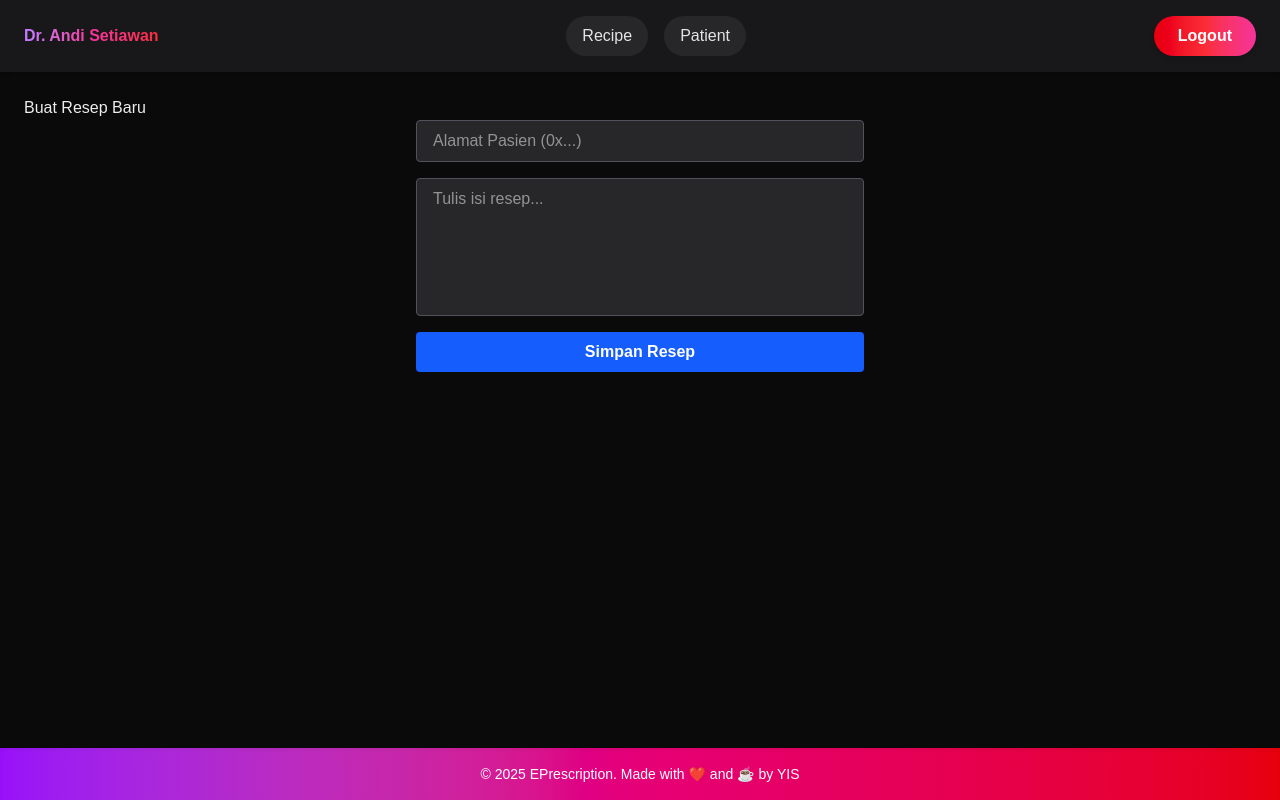
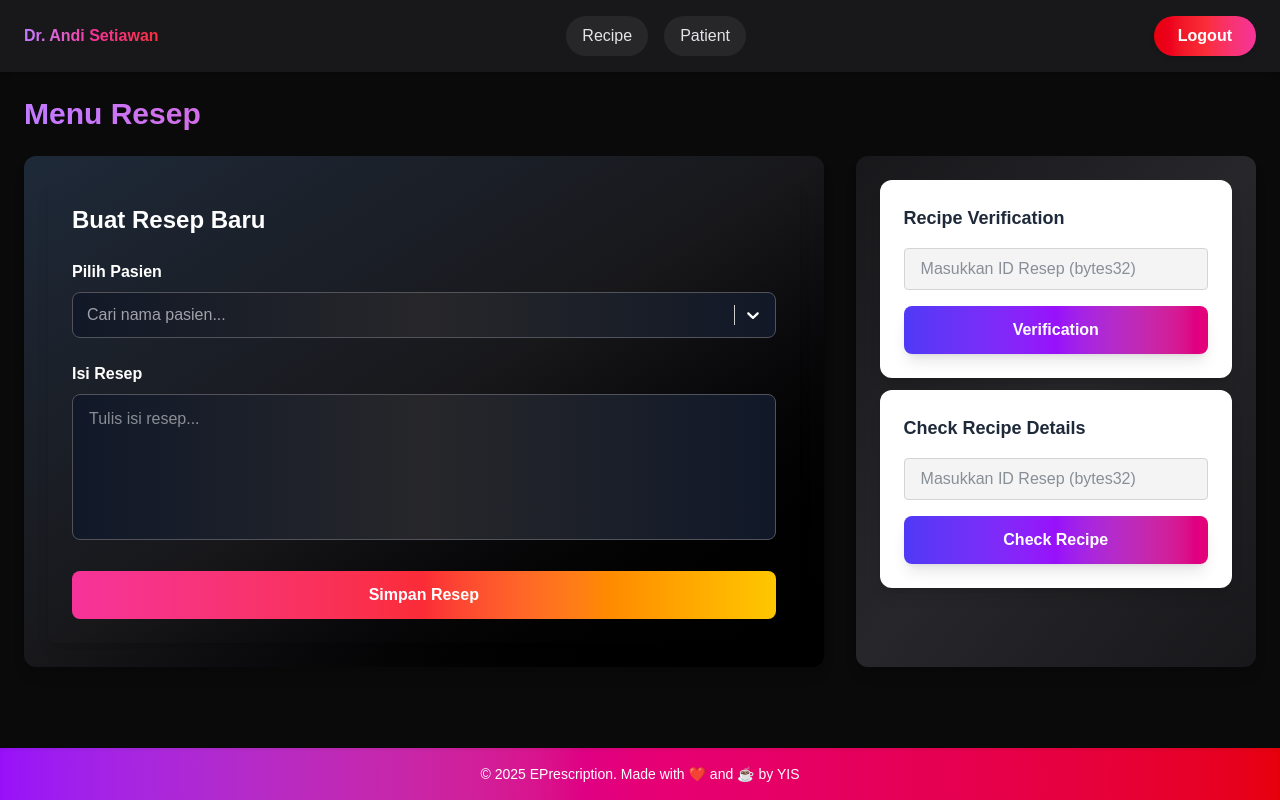
Before and after one commit to yudhaislamisulistya/sc-e-prescription, a Next.js app: page /doctor/create-recipe in a window 1280 px wide. Built offline with nearby package versions, Linux system fonts and the light colour scheme.

Commit message:
feat: add react-select for patient selection in prescription form

```diff
--- a/package.json
+++ b/package.json
@@ -14,6 +14,7 @@
     "next": "15.3.2",
     "react": "^19.0.0",
     "react-dom": "^19.0.0",
+    "react-select": "^5.10.1",
     "web3.storage": "^4.5.5"
   },
   "devDependencies": {
--- a/data/pasien_wallets.json
+++ b/public/data/pasien_wallets.json
@@ -54,5 +54,33 @@
       "privateKey": "0x6abc27aea069ec23a59002c0f486b335e21b3da4a73c9efe3d4388c278ec1bc2"
     },
     "created_at": "2025-05-17T08:12:52.565Z"
+  },
+  {
+    "id": "pasien-1747471307045",
+    "nama": "Agus Shiab",
+    "email": "agus@gmail.com",
+    "tanggal_lahir": "2023-02-09",
+    "nik": "89892323298923232",
+    "no_hp": "082323232323",
+    "alamat": "Agus Jalan",
+    "wallet": {
+      "address": "0xc5b5d0deda9fA42568Ec71A69C242b43Ae729f9a",
+      "privateKey": "0x1fd85105895bccc0c3520e1266fedd717233539bcae24bd8c197d7fc7dce982f"
+    },
+    "created_at": "2025-05-17T08:41:47.045Z"
+  },
+  {
+    "id": "pasien-1747472066612",
+    "nama": "Monkey D. Luffy",
+    "email": "monkey@gmail.com",
+    "tanggal_lahir": "2001-02-09",
+    "nik": "72309090923209092",
+    "no_hp": "08523232422",
+    "alamat": "Jl. Bongka",
+    "wallet": {
+      "address": "0xaa620D02c0Be07F2304E46b0FCcdd3D9a2083E82",
+      "privateKey": "0x1938dc19353fba5285082192841b50713149a37c2c8d3173ae86126e0cf916d4"
+    },
+    "created_at": "2025-05-17T08:54:26.612Z"
   }
 ]
--- a/src/components/prescription/PrescriptionForm.tsx
+++ b/src/components/prescription/PrescriptionForm.tsx
@@ -1,19 +1,36 @@
 import { useState } from "react";
+import Select from "react-select";
+
+type Patient = {
+    nama: string;
+    walletAddress: string;
+};
+
+const patients: Patient[] = [
+    { nama: "Monkey D. Luffy", walletAddress: "0x123...abc" },
+    { nama: "Roronoa Zoro", walletAddress: "0x456...def" },
+    { nama: "Nami", walletAddress: "0x789...ghi" },
+    // isi data pasien lainnya
+];
 
 export default function PrescriptionForm() {
-    const [patientAddress, setPatientAddress] = useState("");
+    const [selectedPatient, setSelectedPatient] = useState<Patient | null>(null);
     const [prescriptionText, setPrescriptionText] = useState("");
     const [loading, setLoading] = useState(false);
 
     async function handleSubmit(e: React.FormEvent) {
         e.preventDefault();
+        if (!selectedPatient) {
+            alert("Pilih pasien terlebih dahulu!");
+            return;
+        }
         setLoading(true);
         try {
             const res = await fetch("/api/createPrescription", {
                 method: "POST",
                 headers: { "Content-Type": "application/json" },
                 body: JSON.stringify({
-                    patient: patientAddress,
+                    patient: selectedPatient.walletAddress,
                     medication: prescriptionText,
                 }),
             });
@@ -33,33 +50,101 @@ export default function PrescriptionForm() {
         setLoading(false);
     }
 
+    const options = patients.map((p) => ({
+        value: p.walletAddress,
+        label: p.nama,
+    }));
+
     return (
         <form
             onSubmit={handleSubmit}
-            className="flex flex-col gap-4 w-full max-w-md mx-auto"
+            className="mx-auto p-6 shadow-lg rounded-lg"
         >
-            <input
-                type="text"
-                placeholder="Alamat Pasien (0x...)"
-                value={patientAddress}
-                onChange={(e) => setPatientAddress(e.target.value)}
-                required
-                className="bg-zinc-800 text-white border border-zinc-600 rounded px-4 py-2 focus:outline-none focus:ring-2 focus:ring-blue-500"
+            <h2 className="text-2xl font-bold mb-6 text-white">Buat Resep Baru</h2>
+
+            <label className="block text-white font-semibold mb-2">Pilih Pasien</label>
+            <Select
+                options={options}
+                onChange={(option) =>
+                    setSelectedPatient(
+                        option ? { nama: option.label, walletAddress: option.value } : null
+                    )
+                }
+                placeholder="Cari nama pasien..."
+                className="mb-2"
+                isClearable
+                styles={{
+                    control: (base, state) => ({
+                        ...base,
+                        background: "linear-gradient(to right, #111827, #27272a, #111827)", // gray-900 -> zinc-800
+                        color: "white",
+                        borderColor: state.isFocused ? "#6366f1" : "#52525b", // indigo-500 focus, zinc-600 normal
+                        boxShadow: state.isFocused ? "0 0 0 4px rgba(99, 102, 241, 0.5)" : "none",
+                        padding: "4px",
+                        borderRadius: "0.5rem",
+                    }),
+                    singleValue: (base) => ({
+                        ...base,
+                        color: "white",
+                    }),
+                    input: (base) => ({
+                        ...base,
+                        color: "white",
+                    }),
+                    menu: (base) => ({
+                        ...base,
+                        backgroundColor: "#18181b", // zinc-900
+                        color: "white",
+                        borderRadius: "0.5rem",
+                        marginTop: "4px",
+                    }),
+                    option: (base, state) => ({
+                        ...base,
+                        backgroundColor: state.isFocused ? "#3f3f46" : "#18181b", // zinc-700 hover, zinc-900 base
+                        color: "white",
+                        padding: "10px 15px",
+                        cursor: "pointer",
+                    }),
+                    placeholder: (base) => ({
+                        ...base,
+                        color: "#a1a1aa", // zinc-400
+                    }),
+                    dropdownIndicator: (base) => ({
+                        ...base,
+                        color: "white",
+                    }),
+                    clearIndicator: (base) => ({
+                        ...base,
+                        color: "white",
+                    }),
+                }}
             />
+
+
+            {selectedPatient && (
+                <p className="text-white mt-1 text-sm">
+                    Wallet Address:{" "}
+                    <span className="font-mono">{selectedPatient.walletAddress}</span>
+                </p>
+            )}
+
+            <label className="block text-white font-semibold mt-6 mb-2">Isi Resep</label>
             <textarea
                 placeholder="Tulis isi resep..."
                 value={prescriptionText}
                 onChange={(e) => setPrescriptionText(e.target.value)}
                 required
                 rows={5}
-                className="bg-zinc-800 text-white border border-zinc-600 rounded px-4 py-2 resize-none focus:outline-none focus:ring-2 focus:ring-blue-500"
+                className="w-full bg-gradient-to-r from-gray-900 via-zinc-800 to-gray-900 text-white border border-zinc-600 rounded-lg px-4 py-3 focus:outline-none focus:ring-4 focus:ring-indigo-500 transition resize-none"
             />
+
             <button
                 type="submit"
                 disabled={loading}
-                className={`px-4 py-2 rounded text-white font-semibold transition ${loading
+                className={`mt-6 w-full px-6 py-3 rounded-lg font-bold text-white transition
+                ${loading
                         ? "bg-gray-500 cursor-not-allowed"
-                        : "bg-blue-600 hover:bg-blue-700"
+                        : "bg-gradient-to-r from-pink-500 via-red-500 to-yellow-400 hover:from-pink-600 hover:via-red-600 hover:to-yellow-500"
                     }`}
             >
                 {loading ? "Menyimpan..." : "Simpan Resep"}
--- a/src/pages/api/createEWallet.ts
+++ b/src/pages/api/createEWallet.ts
@@ -18,12 +18,9 @@ type Pasien = {
     created_at: string;
 };
 
-const DATA_FILE = path.resolve(process.cwd(), "data", "pasien_wallets.json");
+const DATA_FILE = path.resolve(process.cwd(), "public", "data", "pasien_wallets.json");
 
 export default function handler(req: NextApiRequest, res: NextApiResponse) {
-    console.log("Received request to create wallet for pasien");
-    console.log("Request body:", req.body);
-    console.log("Request method:", req.method);
     if (req.method !== "POST") {
         return res.status(405).json({ message: "Method Not Allowed" });
     }
--- a/src/pages/doctor/create-recipe.tsx
+++ b/src/pages/doctor/create-recipe.tsx
@@ -1,11 +1,66 @@
 import PrescriptionForm from "@/components/prescription/PrescriptionForm";
 import DoctorLayout from '@/layouts/DoctorLayout';
+import { useState } from "react";
 
 export default function CreatePrescriptionPage() {
+    const [verifyId, setVerifyId] = useState("");
+    const [checkId, setCheckId] = useState("");
+
     return (
         <DoctorLayout>
-            <h1>Buat Resep Baru</h1>
-            <PrescriptionForm />
+            <h1 className="text-3xl font-bold mb-6 text-transparent bg-clip-text bg-gradient-to-r from-purple-400 via-pink-500 to-red-500">
+                Menu Resep
+            </h1>
+            <div className="flex gap-8">
+                {/* Kolom kiri - Prescription Form */}
+                <div className="flex-1 basis-8/12 bg-zinc-900 p-6 rounded-xl shadow-lg bg-gradient-to-br from-gray-800 via-zinc-900 to-black">
+                    <PrescriptionForm />
+                </div>
+
+                {/* Kolom kanan - 2 Card */}
+                <div className="flex-1 basis-4/12 bg-zinc-800 rounded-xl shadow-lg p-6 bg-gradient-to-br from-zinc-900 via-zinc-800 to-zinc-900">
+                    {/* Card 1 - Verifikasi Resep */}
+                    <div className="bg-white rounded-xl shadow-lg p-6 dark:bg-zinc-900 mb-3">
+                        <h2 className="text-lg font-semibold mb-4 text-gray-800 dark:text-white">
+                            Recipe Verification
+                        </h2>
+                        <input
+                            type="text"
+                            placeholder="Masukkan ID Resep (bytes32)"
+                            value={verifyId}
+                            onChange={(e) => setVerifyId(e.target.value)}
+                            className="w-full bg-zinc-100 dark:bg-zinc-800 border border-zinc-300 dark:border-zinc-700 text-gray-800 dark:text-white rounded px-4 py-2 focus:outline-none focus:ring-2 focus:ring-blue-500"
+                        />
+                        <button
+                            onClick={() => alert(`Verifikasi resep dengan ID: ${verifyId}`)}
+                            className="mt-4 w-full bg-gradient-to-r from-indigo-600 via-purple-600 to-pink-600 text-white font-semibold px-5 py-3 rounded-lg shadow-lg hover:from-indigo-700 hover:via-purple-700 hover:to-pink-700 transition"
+                        >
+                            Verification
+                        </button>
+                    </div>
+
+
+                    {/* Card 2 - Cek Detail Resep */}
+                    <div className="bg-white rounded-xl shadow-lg p-6 dark:bg-zinc-900">
+                        <h2 className="text-lg font-semibold mb-4 text-gray-800 dark:text-white">
+                            Check Recipe Details
+                        </h2>
+                        <input
+                            type="text"
+                            placeholder="Masukkan ID Resep (bytes32)"
+                            value={checkId}
+                            onChange={(e) => setCheckId(e.target.value)}
+                            className="w-full bg-zinc-100 dark:bg-zinc-800 border border-zinc-300 dark:border-zinc-700 text-gray-800 dark:text-white rounded px-4 py-2 focus:outline-none focus:ring-2 focus:ring-blue-500"
+                        />
+                        <button
+                            onClick={() => alert(`Cek resep dengan ID: ${checkId}`)}
+                            className="mt-4 w-full bg-gradient-to-r from-indigo-600 via-purple-600 to-pink-600 text-white font-semibold px-5 py-3 rounded-lg shadow-lg hover:from-indigo-700 hover:via-purple-700 hover:to-pink-700 transition"
+                        >
+                            Check Recipe
+                        </button>
+                    </div>
+                </div>
+            </div>
         </DoctorLayout>
     );
 }
```
Also changed, not shown: src/components/patient/PatientForm.tsx (+7 -1 lines), src/pages/doctor/create-patient.tsx (+16 -10 lines), 1 other file (tests, documents, lock files or other folders).
